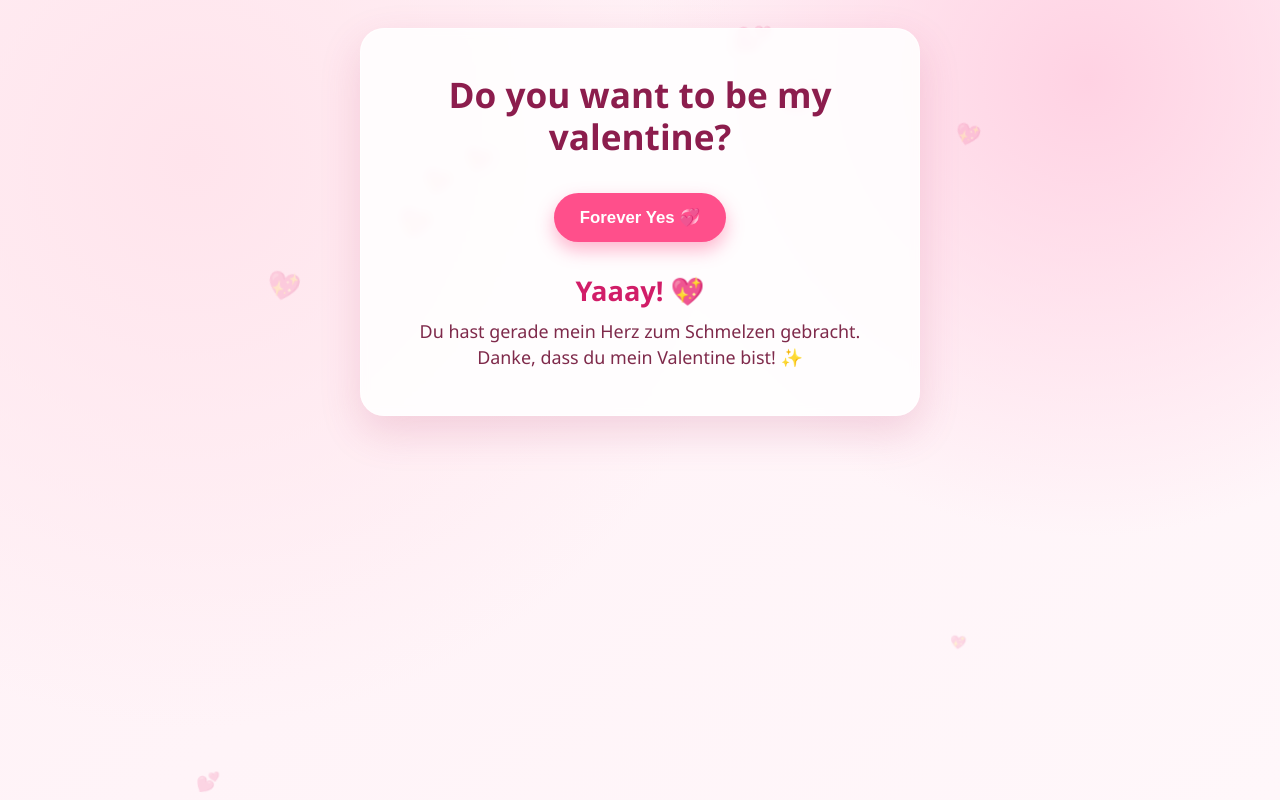
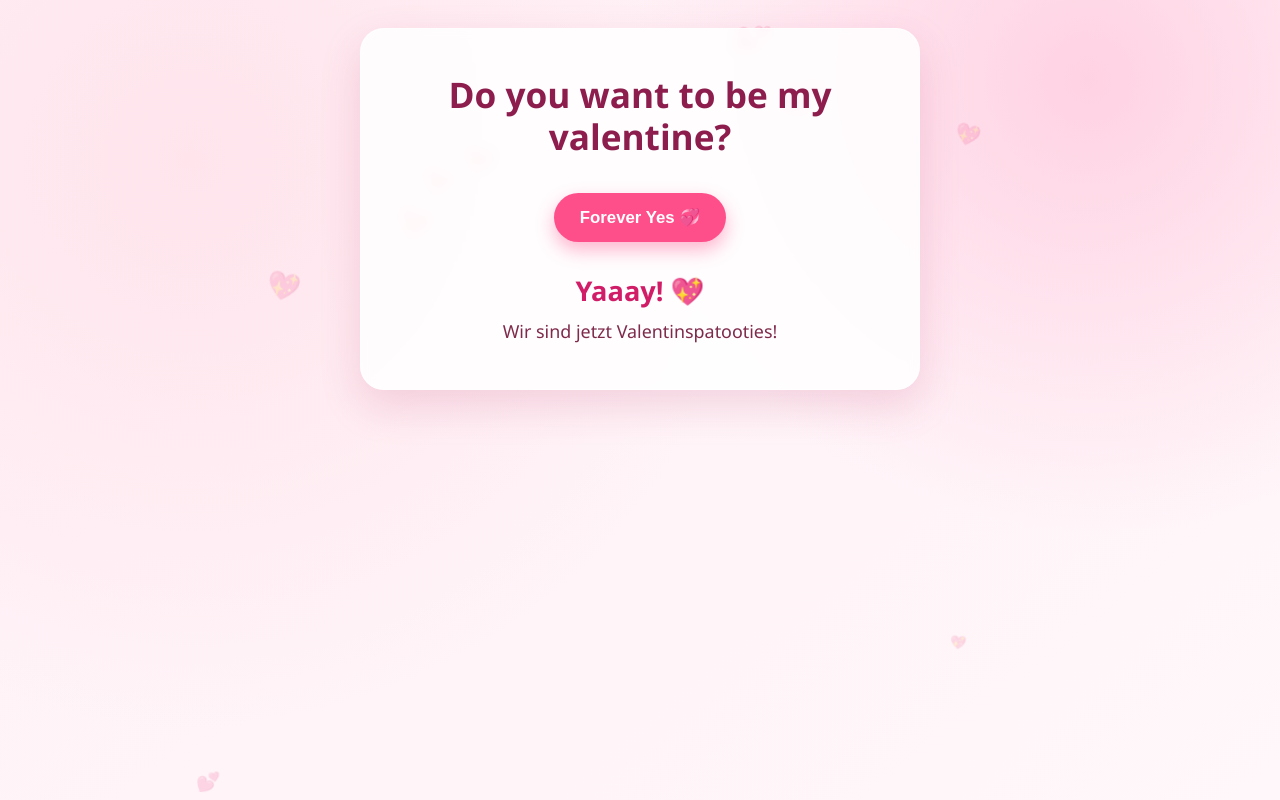
Before and after one commit to Okolemiro/Patootie, a plain HTML site: page index.html in a window 1280 px wide. Both pictures are taken after a click on the button "Yes". Drawn offline with Linux system fonts and the light colour scheme.

Commit message:
Update index.html

```diff
--- a/index.html
+++ b/index.html
@@ -314,7 +314,7 @@
         const x = event.clientX || window.innerWidth / 2;
         const y = event.clientY || window.innerHeight / 2;
 
-        message.innerHTML = '<strong>Yaaay! 💖</strong>Du hast gerade mein Herz zum Schmelzen gebracht. Danke, dass du mein Valentine bist! ✨';
+        message.innerHTML = '<strong>Yaaay! 💖</strong>Wir sind jetzt Valentinspatooties! ';
         heartBurst(x, y);
 
         noBtn.style.display = 'none';
```
